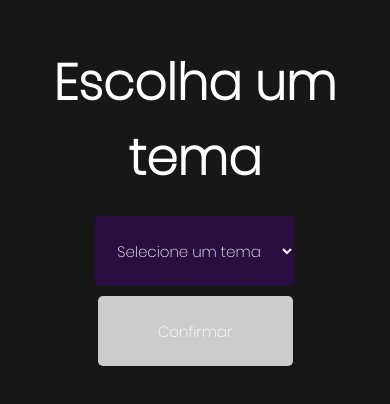
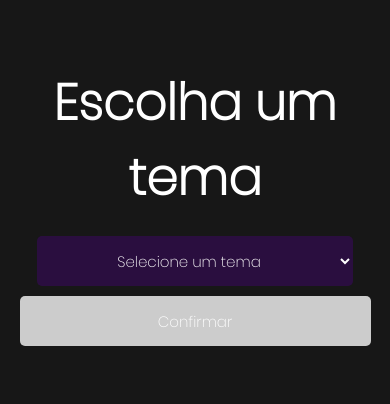
Before and after one commit to Murilloww/Airt, a website: page html/geradorTema.html in a window 390 px wide. Shown: the part 216-620 px from the top of the page. Drawn offline with nearby package versions, Linux system fonts and the light colour scheme.

Commit message:
teste seletorTema

```diff
--- a/styles/seletorTema.css
+++ b/styles/seletorTema.css
@@ -81,3 +81,41 @@ button {
         justify-content: center;
         align-items: center;
         width: 100%;
+    }
+
+    .select-container,
+    .button-container {
+        width: 80%;
+    }
+
+    select {
+        width: 90%;
+        height: 50px;
+    }
+
+    button {
+        width: 90%; /* A largura será igual para ambos os botões */
+        height: 50px;
+    }
+}
+
+@media (max-width: 480px) {
+    .dificuldade-container h1 {
+        font-size: 28px;
+    }
+
+    .select-container,
+    .button-container {
+        width: 90%;
+    }
+
+    select {
+        width: 90%;
+        height: 50px;
+    }
+
+    button {
+        width: 90%; /* A largura será igual para ambos os botões */
+        height: 50px;
+    }
+}
```
